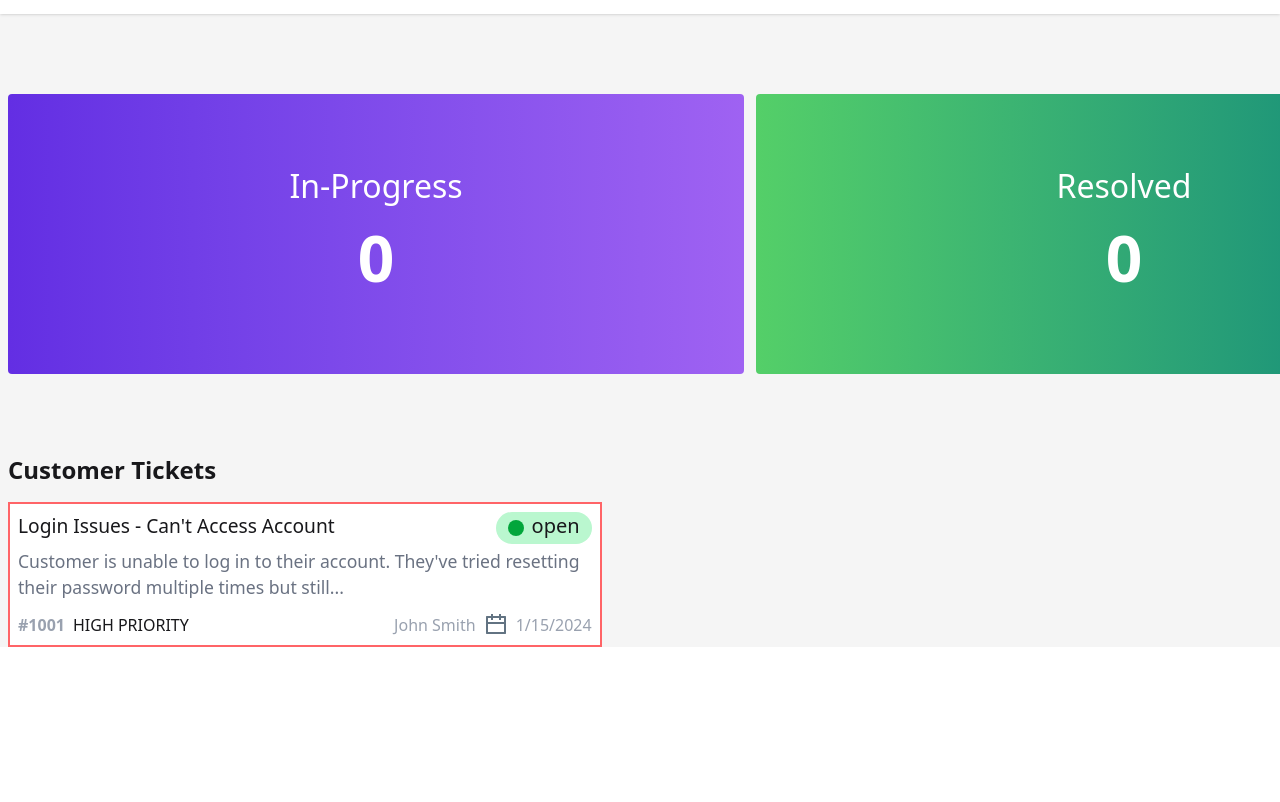
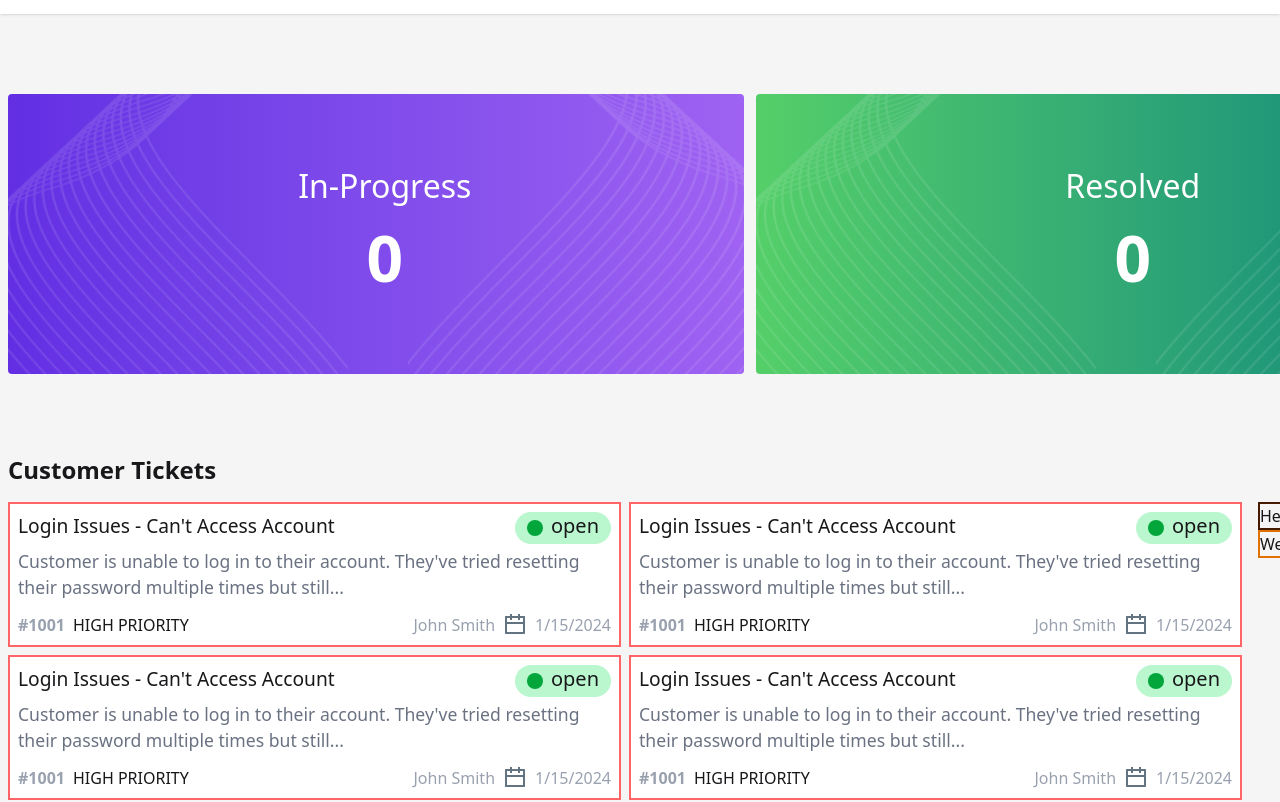
Before and after one commit to alaminbinilias/customer-Support, a React app: page / in a window 1280 px wide. Shown: the part 334-1136 px from the top of the page. Before the commit the page ends 1021 px from the top, so only its background shows below. Built offline with nearby package versions, Linux system fonts and the light colour scheme; the HTML template or start-up script is replaced by a standard one.

Commit message:
Design Support Section

```diff
--- a/src/App.jsx
+++ b/src/App.jsx
@@ -1,15 +1,29 @@
 
+import { Suspense } from 'react'
 import './App.css'
 import Banner from './Components/Banner/Banner'
 import Navber from './Components/Navber/Navber'
 import Support from './Components/Support/Support'
+
+const CustomerPromise= async()=>{
+  const CustomerData= await fetch('../public/customer.json');
+  return CustomerData.json();
+}
+
+//console.log(CustomerPromise());
+
+const CustomerDetails=CustomerPromise();
+// console.log(CustomerDetails);
+
 
 function App() {
   return (
     <>
       <Navber></Navber>
       <Banner></Banner>
-      <Support></Support>
+      <Suspense fallback={<span className="loading loading-bars loading-xl"></span>}>
+          <Support CustomerDetails={CustomerDetails}></Support>
+      </Suspense>
     </>
   )
 }
--- a/src/Components/Banner/Banner.jsx
+++ b/src/Components/Banner/Banner.jsx
@@ -1,16 +1,30 @@
 import React from 'react';
+import wave from '../../assets/role.png'
+import waves from '../../assets/Clip path group (1).png'
 const Banner = () => {
     return (
         <div className=' w-full px-2 md:w-[1500px] mx-auto mt-20'>
             <div className=' grid grid-cols-1 md:grid-cols-2 gap-3'>
                 <div className='bg-linear-to-r from-[#632EE3] to-[#9F62F2]  text-center rounded-sm h-70 flex justify-center items-center'>
-                    <div>
+                    <div className='hidden md:block'>
+                        <div className=' flex items-center justify-between gap-15'>
+                            <img className='md:h-70' src={wave} alt="" />
+                            <img className='md:h-73' src={waves} alt="" />
+                        </div>
+                    </div>
+                    <div className='w-full md:-ml-180'>
                         <p className='text-white  text-[2rem]'>In-Progress</p>
                         <p className='text-white  text-[4rem] font-semibold'>0</p>
                     </div>
                 </div>
                 <div className="bg-linear-to-r from-[#54CF68] to-[#00827A] text-center rounded-sm h-70 flex justify-center items-center">
-                    <div>
+                    <div className='hidden md:block'>
+                        <div className='flex items-center justify-between gap-15'>
+                            <img className='h-70' src={wave} alt="" />
+                            <img className='h-73' src={waves} alt="" />
+                        </div>
+                    </div>
+                    <div className='md:w-full md:-ml-180'>
                         <p className='text-white  text-[2rem]'>Resolved</p>
                         <p className='text-white  text-[4rem] font-semibold'>0</p>
                     </div>
--- /dev/null
+++ b/src/Components/Card/Card.jsx
@@ -0,0 +1,49 @@
+import React from 'react';
+import calander from '../../assets/ri_calendar-line.png'
+const Card = () => {
+    return (
+        <div>
+            <div className='bg-white border-2 border-red-400 p-2'>
+                <div className='flex gap-3 justify-between'>
+                    <div>
+                        <p className='font-medium text-[1.2rem]'>Login Issues - Can't Access Account</p>
+                    </div>
+                    <div>
+                        <div className='flex items-center gap-2 bg-[#baf7cf] px-3 py-1 rounded-2xl'>
+                            <div className='bg-[#02a63b] h-4 w-4 rounded-4xl flex items-center'>
+                            </div>
+                            <div className='flex items-center'>
+                                <p className='text-xl -mt-1'>open</p>
+                            </div>
+                        </div>
+                    </div>
+                </div>
+
+                <div className='mt-1 text-gray-500'>
+                    <p className='text-[1.1rem]'>Customer is unable to log in to their account. They've tried resetting their password multiple times but still...</p>
+                </div>
+                <div className='flex justify-between mt-3'>
+                    <div className=' flex '>
+                        <div>
+                            <p className='text-gray-400 mr-2 font-semibold'>#1001</p>
+                        </div>
+                        <div>
+                            <p>HIGH PRIORITY</p>
+                        </div>
+                    </div>
+                    <div className='flex'>
+                        <div className='mr-2'>
+                            <p className='text-gray-400'>John Smith</p>
+                        </div>
+                        <div className='flex'>
+                            <img src={calander} alt="" />
+                            <p className='ml-2 text-gray-400'>1/15/2024</p>
+                        </div>
+                    </div>
+                </div>
+            </div>
+        </div>
+    );
+};
+
+export default Card;
--- a/src/Components/Support/Support.jsx
+++ b/src/Components/Support/Support.jsx
@@ -1,45 +1,24 @@
-import React from 'react';
-import calander from '../../assets/ri_calendar-line.png'
-const Support = () => {
+import { use } from 'react';
+import Card from '../Card/Card';
+const Support = ({ CustomerDetails }) => {
+    const AllCustomers = use(CustomerDetails);
+    //console.log(AllCustomers);
     return (
         <div className='w-full px-2 md:w-[1500px] mx-auto mt-20 mb-10 root'>
             <p className='font-semibold text-2xl mb-4'>Customer Tickets</p>
-            <div className='bg-white border-2 border-red-400 w-[40%] p-2'>
-                <div className='flex gap-3 justify-between'>
-                    <div>
-                        <p className='font-medium text-[1.2rem]'>Login Issues - Can't Access Account</p>
+            {/* <Card></Card> */}
+            <div className='grid grid-cols-12 gap-4'>
+                <div className=' col-span-12 md:col-span-10 grid grid-cols-1 md:grid-cols-2 gap-2'>
+                    {
+                        AllCustomers.map(Customer => <Card></Card>)
+                    }
+                </div>
+                <div className='col-span-2'>
+                    <div className='border-2 border-amber-950'>
+                        <p>Hello</p>
                     </div>
-                    <div>
-                        <div className='flex items-center gap-2 bg-[#baf7cf] px-3 py-1 rounded-2xl'>
-                            <div className='bg-[#02a63b] h-4 w-4 rounded-4xl flex items-center'>
-                            </div>
-                            <div className='flex items-center'>
-                                <p className='text-xl -mt-1'>open</p>
-                            </div>
-                        </div>
-                    </div>
-                </div>
-
-                <div className='mt-1 text-gray-500'>
-                    <p className='text-[1.1rem]'>Customer is unable to log in to their account. They've tried resetting their password multiple times but still...</p>
-                </div>
-                <div className='flex justify-between mt-3'>
-                    <div className=' flex '>
-                        <div>
-                            <p className='text-gray-400 mr-2 font-semibold'>#1001</p>
-                        </div>
-                        <div>
-                            <p>HIGH PRIORITY</p>
-                        </div>
-                    </div>
-                    <div className='flex'>
-                        <div className='mr-2'>
-                            <p className='text-gray-400'>John Smith</p>
-                        </div>
-                        <div className='flex'>
-                            <img src={calander} alt="" />
-                            <p className='ml-2 text-gray-400'>1/15/2024</p>
-                        </div>
+                    <div className=' border-2 border-amber-600'>
+                        <p>Wellcome</p>
                     </div>
                 </div>
             </div>
```
Also changed, not shown: src/assets/Clip path group (1).png (added), src/assets/Vector (1).png (added).
